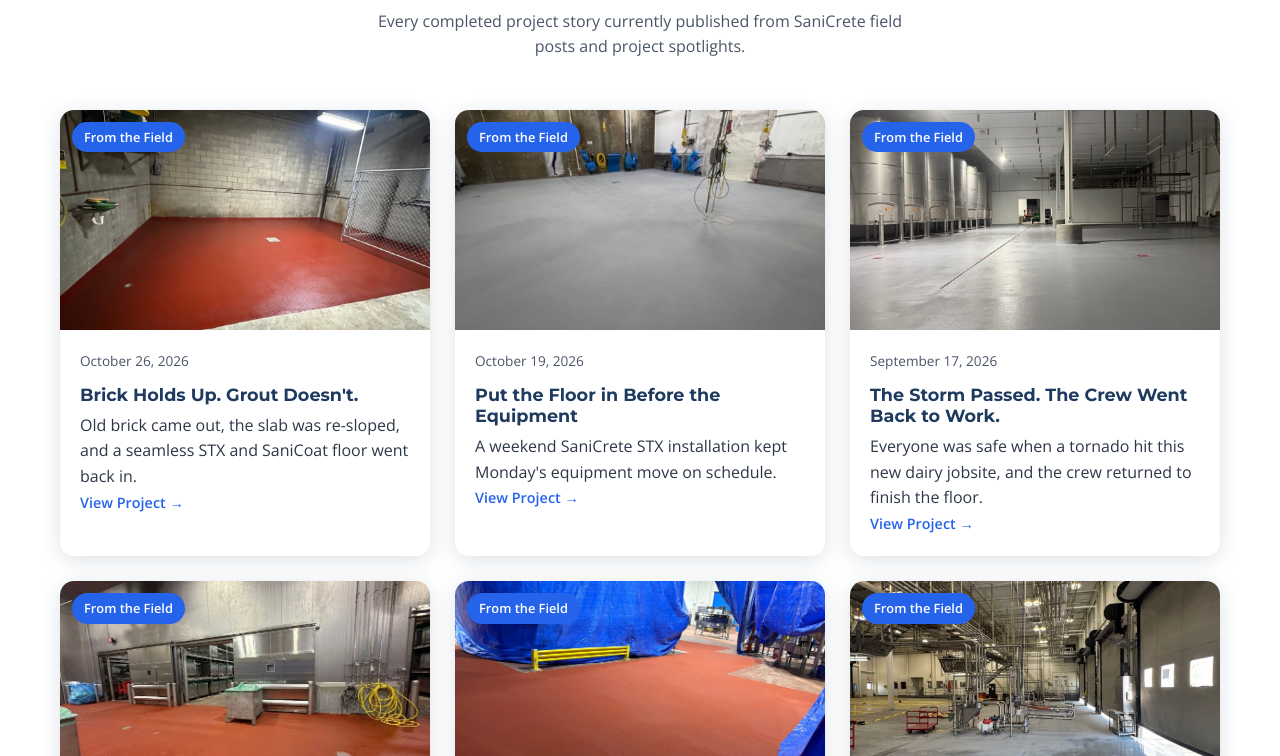
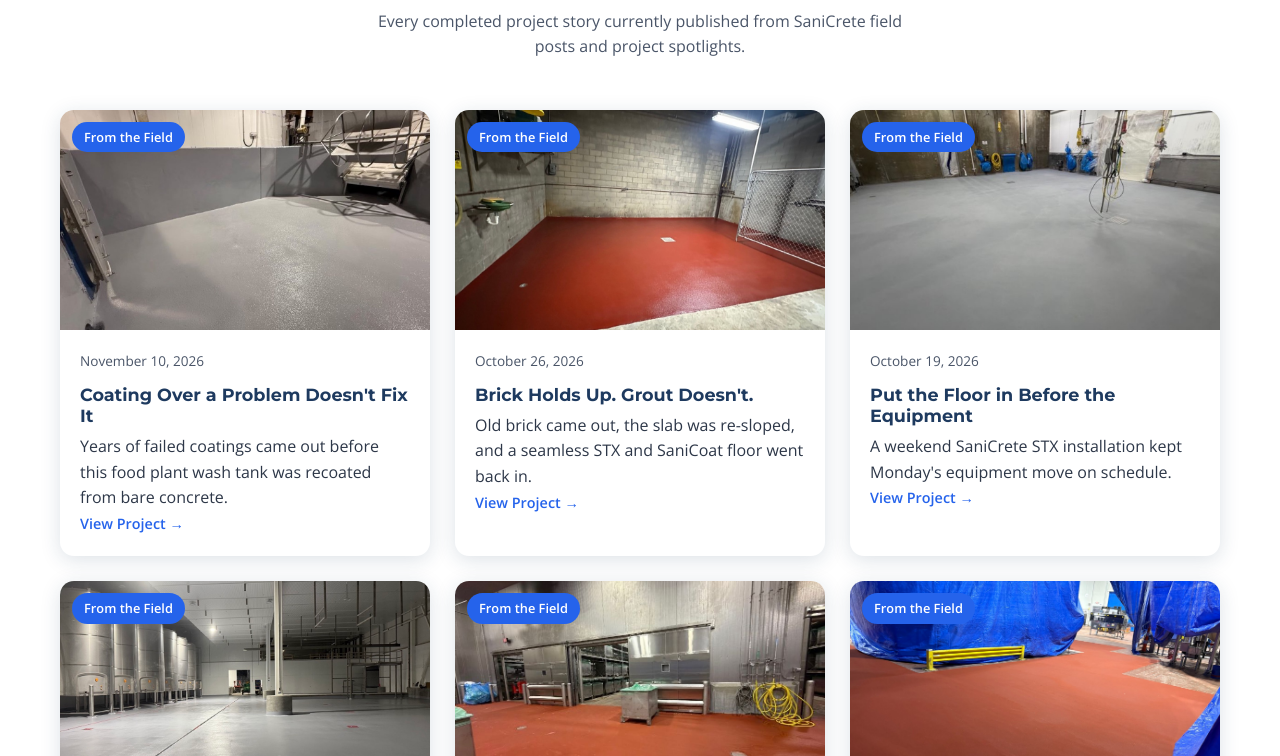
Before and after one commit to kwasnyty/sanicrete-website, a plain HTML site: page projects.html in a window 1280 px wide. Shown: the part 428-1184 px from the top of the page. Drawn offline with nearby package versions, Linux system fonts and the light colour scheme.

Commit message:
Add latest field story to Projects page

```diff
--- a/projects.html
+++ b/projects.html
@@ -101,6 +101,20 @@
                 <p>Every completed project story currently published from SaniCrete field posts and project spotlights.</p>
             </div>
             <div class="projects-grid">
+                <a class="project-card" href="blog/coating-over-problem-food-plant-wash-tank.html">
+                    <div class="project-image" style="background: none;">
+                        <img loading="lazy" src="images/wash-tank-coating-repair-og.jpg" alt="Finished gray coating inside a food plant wash tank after failed layers were removed" style="width:100%; height:100%; object-fit:cover;">
+                        <span class="project-tag">From the Field</span>
+                    </div>
+                    <div class="project-content">
+                        <div class="project-meta">
+                            <time datetime="2026-11-10">November 10, 2026</time>
+                        </div>
+                        <h3>Coating Over a Problem Doesn't Fix It</h3>
+                        <p>Years of failed coatings came out before this food plant wash tank was recoated from bare concrete.</p>
+                        <span class="card-link">View Project &rarr;</span>
+                    </div>
+                </a>
                 <a class="project-card" href="blog/brick-grout-chemical-room-floor-replacement.html">
                     <div class="project-image" style="background: none;">
                         <img loading="lazy" src="images/brick-chemical-room-og.jpg" alt="Finished red SaniCrete floor in a chemical room after brick and grout removal" style="width:100%; height:100%; object-fit:cover;">
```
